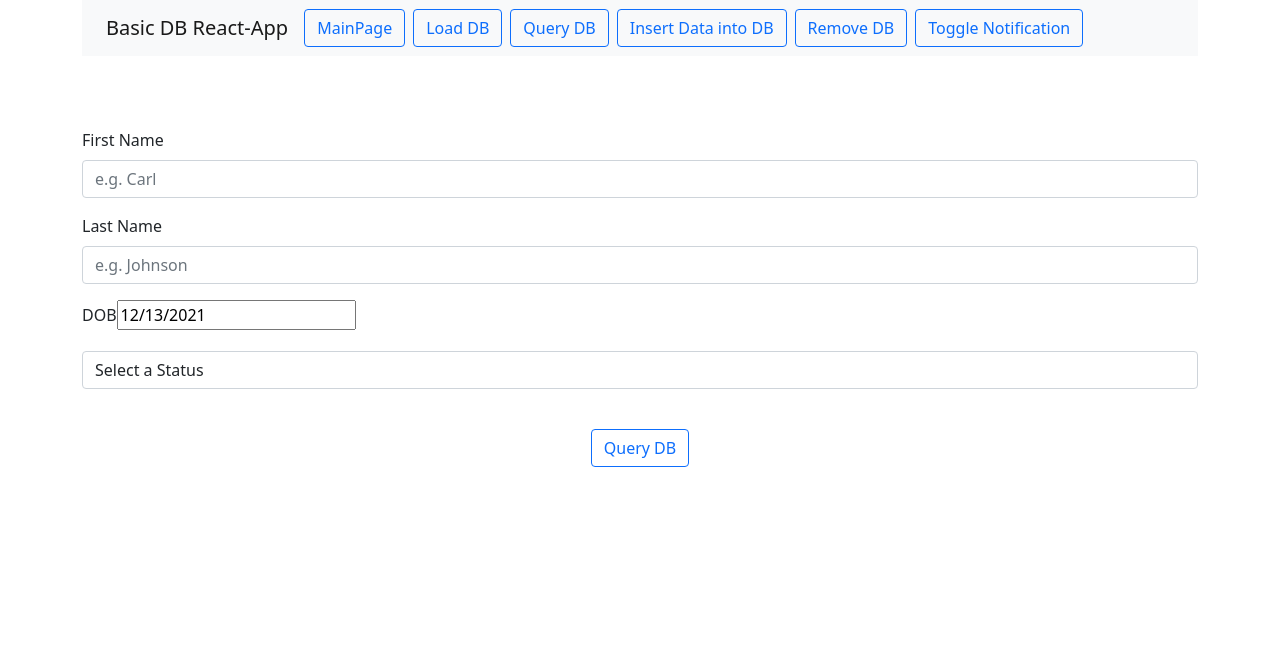
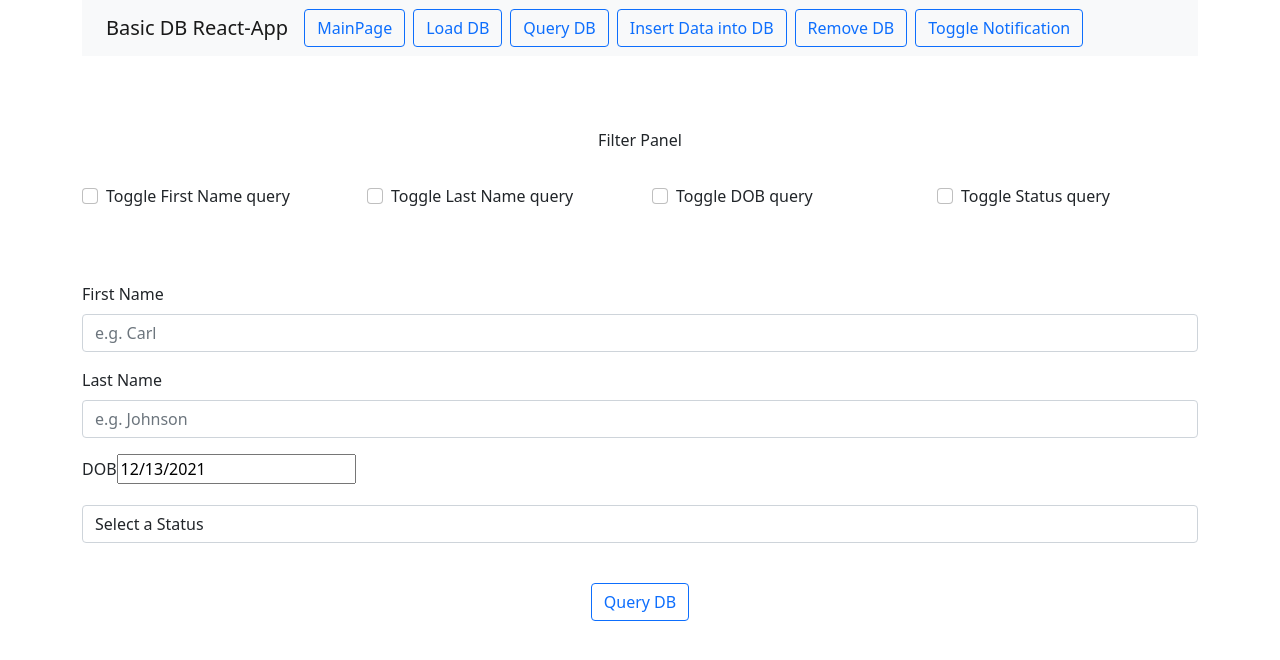
Before and after one commit to cthacker-udel/BasicTSDBReactApp, a React (Create React App) app: page /query-db in a window 1280 px wide. Shown: the top 660 px of the page. Built offline with nearby package versions, Linux system fonts and the light colour scheme.

Commit message:
Tried making query functionality work

```diff
--- a/src/Components/Panels/InsertDBPanel.tsx
+++ b/src/Components/Panels/InsertDBPanel.tsx
@@ -27,7 +27,6 @@ export const InsertDBPanel = () => {
             },3000);
         } else {
             // valid inputs
-            /*
             try {
                 fetch('http://localhost:5000/insert', {
                     method: 'POST',
@@ -63,7 +62,6 @@ export const InsertDBPanel = () => {
                     status: status
                 }}});
             }
-            */
             dispatch({type: "addUser", payload: { ...state, newUser: {
                 firstname: firstName,
                 lastname: lastName,
--- a/src/Components/Panels/MainPageDatabaseDisplayPanel.tsx
+++ b/src/Components/Panels/MainPageDatabaseDisplayPanel.tsx
@@ -23,7 +23,6 @@ export const MainPageDatabaseDisplayPanel = () => {
     console.log("state = ", state);
 
     useEffect(() => {
-        /*
         try{
             fetch("http://localhost:5000/query-all")
             .then((response) => {
@@ -56,7 +55,6 @@ export const MainPageDatabaseDisplayPanel = () => {
         } catch (err) {
             console.log("err = ", err);
         }
-        */
     },[]);
 
     return(
--- a/src/Components/Panels/QueryDBPanel.tsx
+++ b/src/Components/Panels/QueryDBPanel.tsx
@@ -8,11 +8,27 @@ export const QueryDBPanel = (): JSX.Element => {
     const [firstName, setFirstName] = useState('');
     const [lastName, setLastName] = useState('');
     const [dob, setDob] = useState(new Date());
-    const [status, setStatus] = useState('');
+    const [status, setStatus] = useState('Select a Status');
+    const [toggleFirstName, setToggleFirstName] = useState(false);
+    const [toggleLastName, setToggleLastName] = useState(false);
+    const [toggleDob, setToggleDob] = useState(false);
+    const [toggleStatus, setToggleStatus] = useState(false);
 
     const onClickHandler = () => {
 
-        fetch('http://localhost:5000/query',
+        let request = {};
+        const uri = (!toggleFirstName && !toggleLastName && !toggleDob && !toggleStatus) ? 'http://localhost:5000/query-all' : 'http://localhost:5000/query';
+        if (toggleFirstName && firstName !== '') {
+            request = { firstname: firstName }
+        } if (toggleLastName && lastName !== '') {
+            request = { ...request, lastname: lastName }
+        } if (toggleDob) {
+            request = { ...request, dob: `${dob.getMonth()}/${dob.getDate()}/${dob.getFullYear()}` };
+        } if (toggleStatus && status !== 'Select a Status') {
+            request = { ...request, status: status };
+        }
+
+        fetch(uri,
             {
                 method: 'POST',
                 mode: 'cors',
@@ -20,16 +36,11 @@ export const QueryDBPanel = (): JSX.Element => {
                 headers: {
                     'Content-type': 'application/json'
                 },
-                body: JSON.stringify({
-                    firstname: firstName,
-                    lastname: lastName,
-                    dob: `${dob.getMonth()}/${dob.getDate()}/${dob.getFullYear()}`,
-                    status: status
-                })
+                body: JSON.stringify(request)
             }
         )
         .then((response) => {
-            console.log("response = ", response);
+            console.log("response = ", response.text().then((theText) => console.log(theText)));
         })
         .catch((error) => {
             console.log("fetch error = ", error);
@@ -42,6 +53,51 @@ export const QueryDBPanel = (): JSX.Element => {
                 <Row>
                     <Col>
                 <DatabaseNavbar />
+                    </Col>
+                </Row>
+                <br />
+                <br />
+                <br />
+                <Row>
+                    <Col>
+                        <Form>
+                            <Form.Label style={{ textAlign: 'center', display: 'block'}}>Filter Panel</Form.Label>
+                            <br />
+                            <Row>
+                                <Col>
+                                    <Form.Check
+                                        type="checkbox"
+                                        id="firstname-check"
+                                        label="Toggle First Name query"
+                                        onChange={() => {setToggleFirstName(!toggleFirstName)}}
+                                    />
+                                </Col>
+                                <Col>
+                                    <Form.Check
+                                        type="checkbox"
+                                        id="lastname-check"
+                                        label="Toggle Last Name query"
+                                        onChange={() => {setToggleLastName(!toggleLastName)}}
+                                    />
+                                </Col>
+                                <Col>
+                                    <Form.Check
+                                        type="checkbox"
+                                        id="dob-check"
+                                        label="Toggle DOB query"
+                                        onChange={() => {setToggleDob(!toggleDob)}}
+                                    />
+                                </Col>
+                                <Col>
+                                    <Form.Check
+                                        type="checkbox"
+                                        id="status-check"
+                                        label="Toggle Status query"
+                                        onChange={() => {setToggleStatus(!toggleStatus)}}
+                                    />
+                                </Col>
+                            </Row>
+                        </Form>
                     </Col>
                 </Row>
                 <br />
```
Also changed, not shown: src/NodeScripts/MongoDatabaseServer.js (+12 -6 lines).
